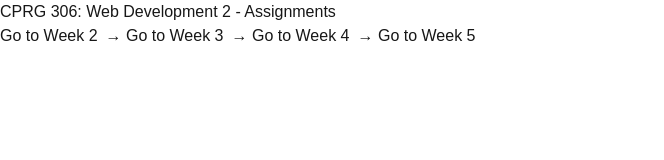
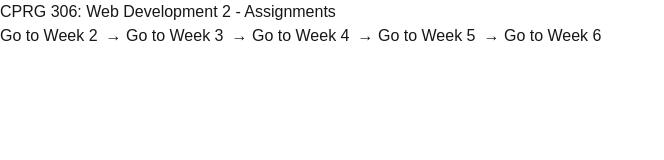
Before and after one commit to NoahwTaylor/cprg306-assignments, a Next.js app: page / in a window 1280 px wide. Shown: the top 160 px of the page, without its empty margins (0-664 px from the left). Built offline with nearby package versions, Linux system fonts and the light colour scheme.

Commit message:
Adds link to week 6 in home page

```diff
--- a/app/page.js
+++ b/app/page.js
@@ -20,6 +20,10 @@ export default function Home() {
       <Link href="week-5" className="mr-2">
         → Go to Week 5
       </Link>
+
+      <Link href="week-6" className="mr-2">
+        → Go to Week 6
+      </Link>
     </div>
   );
 }
```
